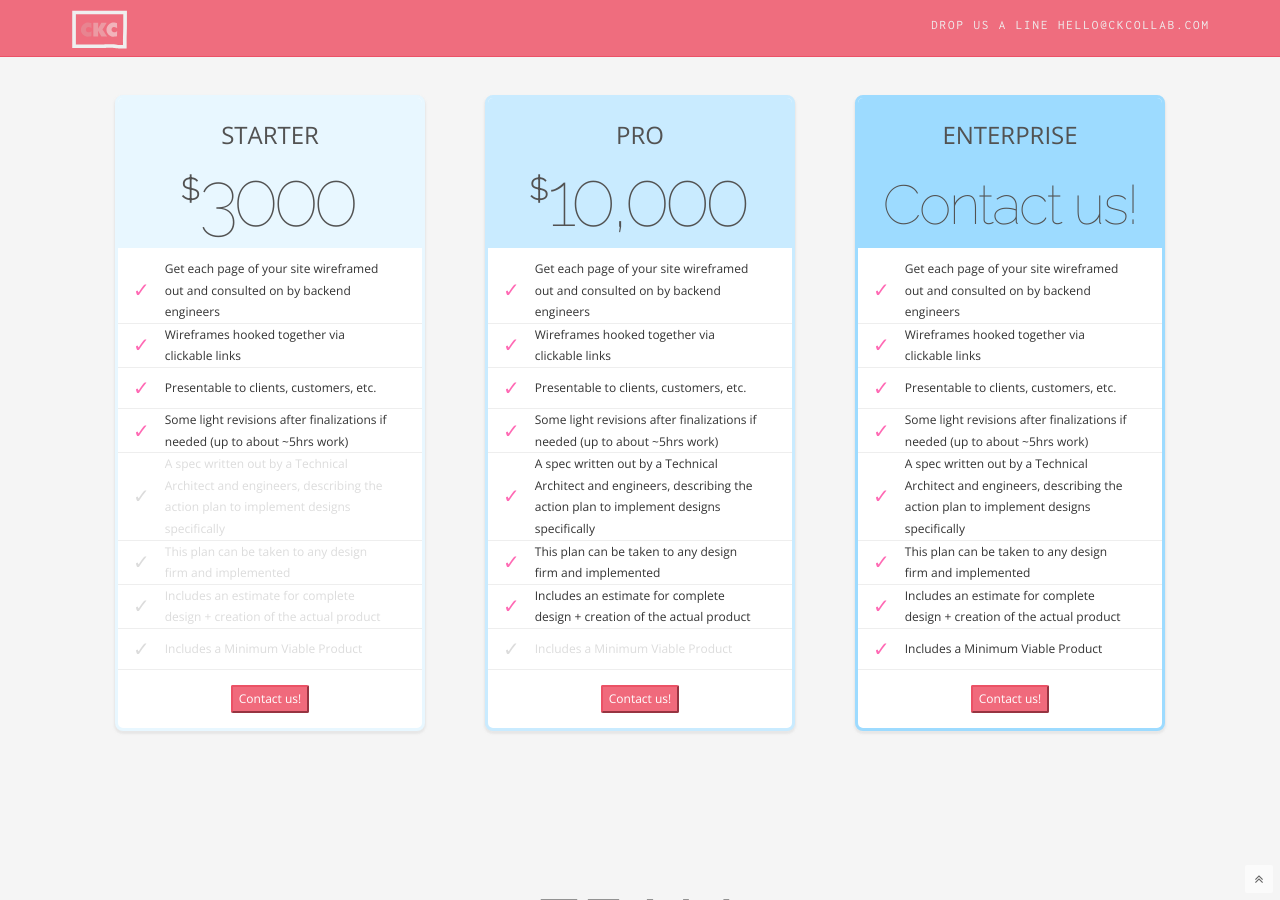
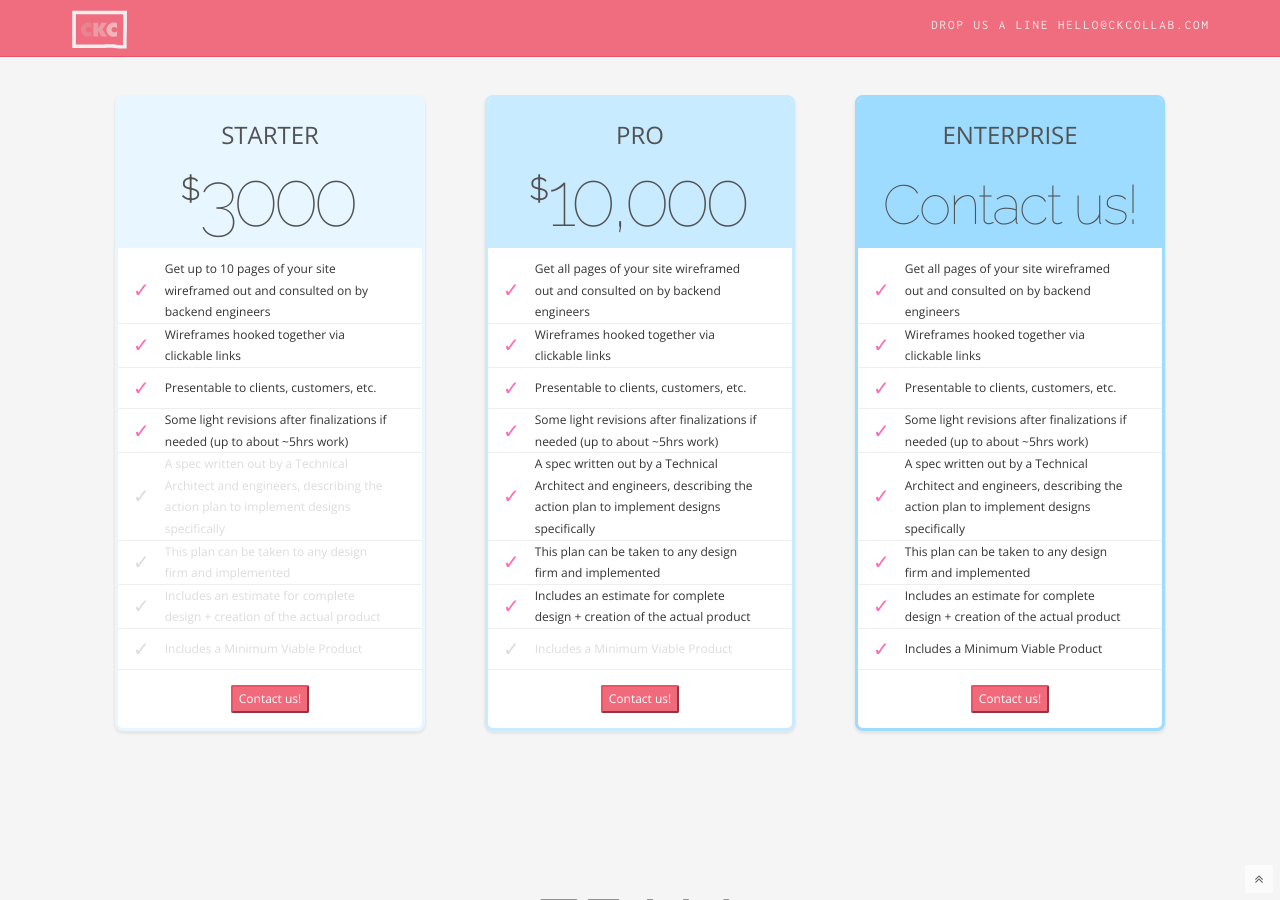
Before and after one commit to ckcollab/ckcollab, a Jekyll site: the page built from index.html, in a window 1280 px wide and 900 px high, scrolled down 2076 px. Built offline with Jekyll 4.4.1, drawn with Linux system fonts in a browser that asks for light colours.

Commit message:
more concrete number of pages on first tier

```diff
--- a/index.html
+++ b/index.html
@@ -1599,7 +1599,7 @@
                                 <h5 class="card-title">STARTER</h5>
                                 <div class="tier-cost"><span class="dollar-sign">$</span>3000</div>
                             </div>
-                            <div class="tier-item">Get each page of your site wireframed out and consulted on by backend
+                            <div class="tier-item">Get up to 10 pages of your site wireframed out and consulted on by backend
                                 engineers
                             </div>
                             <hr>
@@ -1637,7 +1637,7 @@
                                 <div class="tier-cost"><span class="dollar-sign">$</span>10,000
                                 </div>
                             </div>
-                            <div class="tier-item">Get each page of your site wireframed out and consulted on by backend
+                            <div class="tier-item">Get all pages of your site wireframed out and consulted on by backend
                                 engineers
                             </div>
                             <hr>
@@ -1672,7 +1672,7 @@
                                 </h5>
                                 <div class="tier-cost">Contact us!</div>
                             </div>
-                            <div class="tier-item">Get each page of your site wireframed out and consulted on by backend
+                            <div class="tier-item">Get all pages of your site wireframed out and consulted on by backend
                                 engineers
                             </div>
                             <hr>
```
